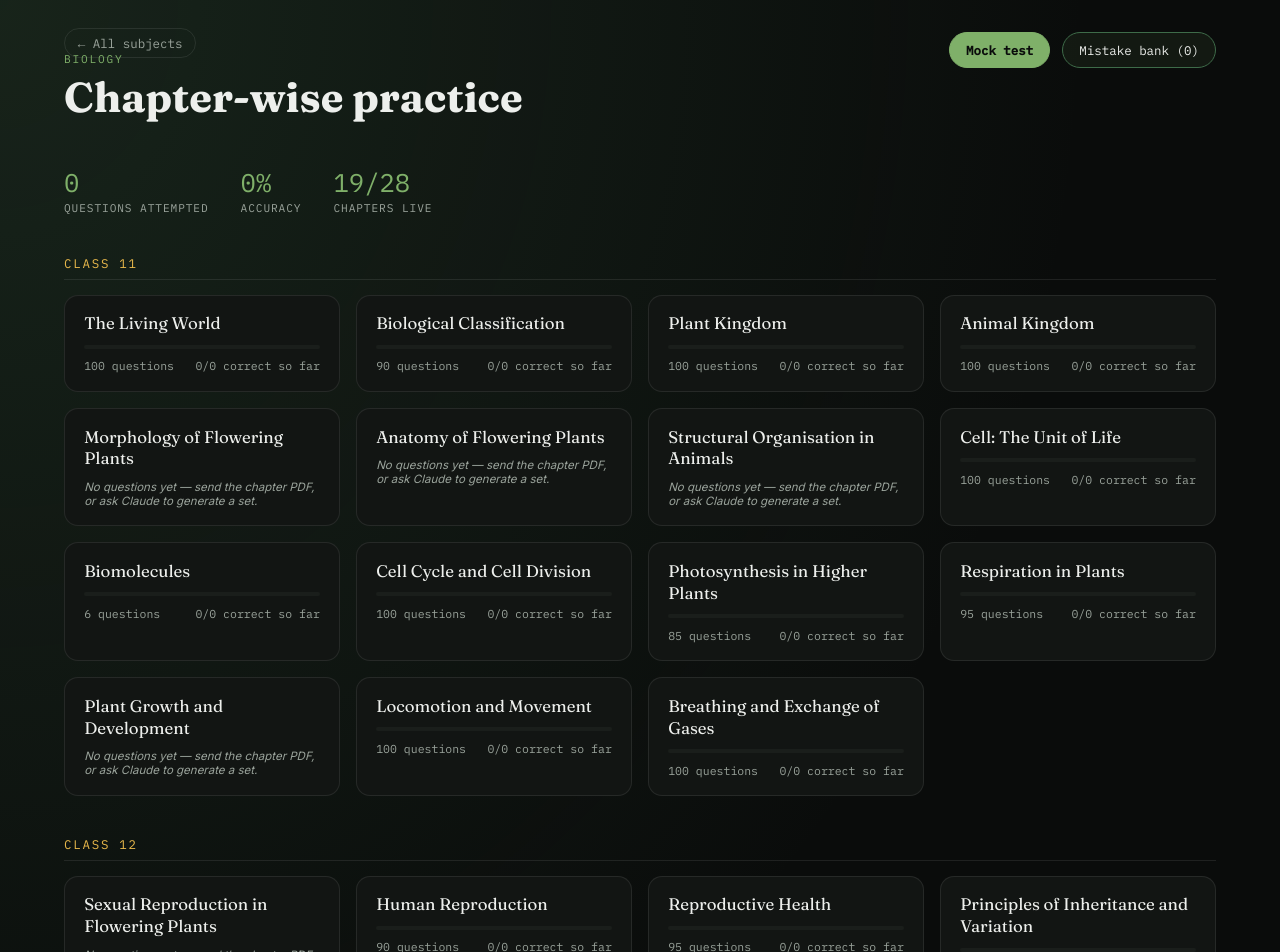
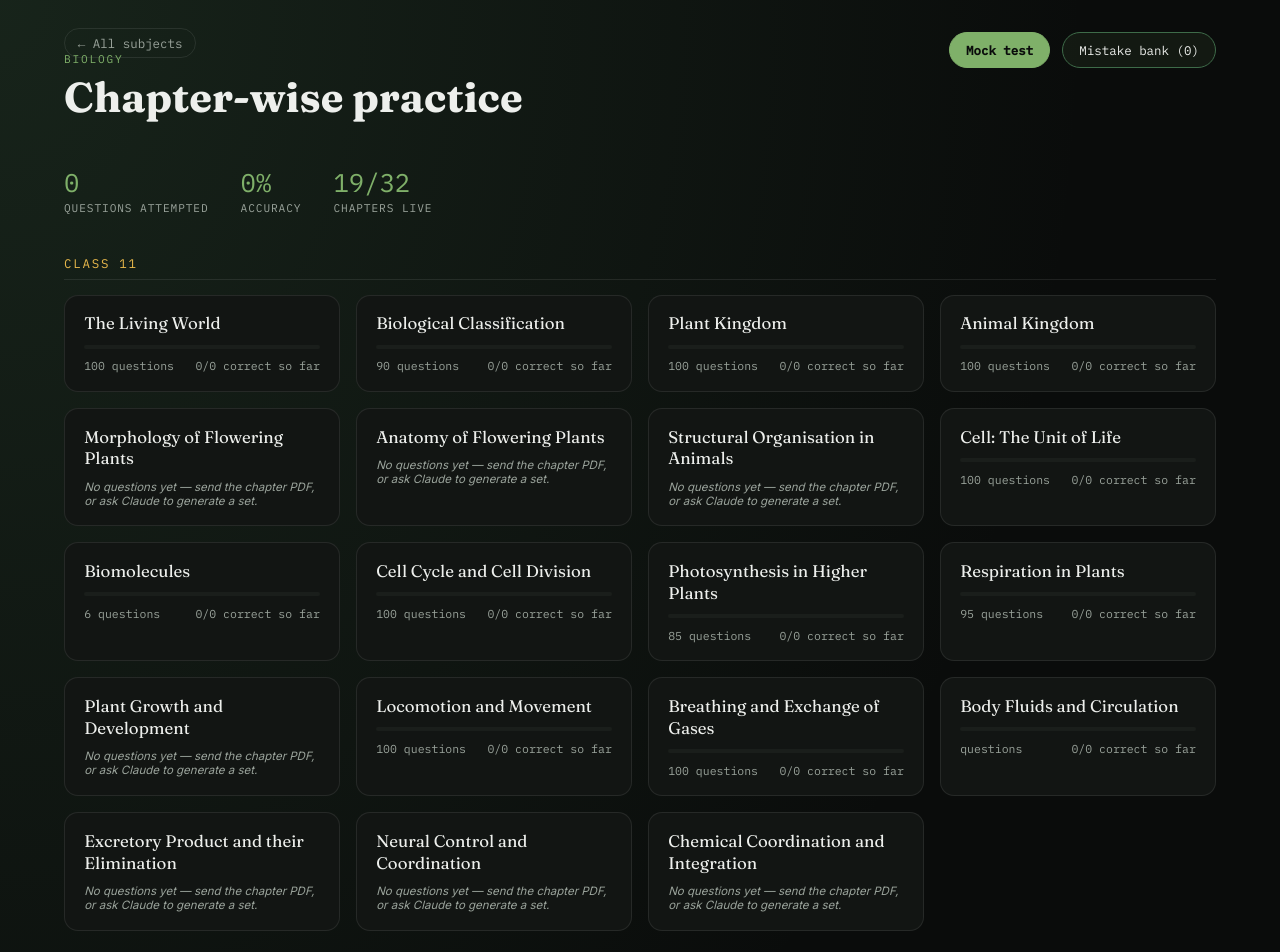
Before and after one commit to vermavijay5670-cmd/question-practice, a React (Vite) app: page /#/biology in a window 1280 px wide. Shown: the top 952 px of the page. Built offline with nearby package versions, Linux system fonts and the light colour scheme.

Commit message:
Some questions and chapters added

```diff
--- a/src/data/biology/chapters.js
+++ b/src/data/biology/chapters.js
@@ -14,6 +14,10 @@ export const CLASS_11 = [
   { id: 'plant-growth-development', name: 'Plant Growth and Development' },
   { id: 'locomotion-movement', name: 'Locomotion and Movement' },
   { id: 'breathing-exchange-gases', name: 'Breathing and Exchange of Gases' },
+  { id: 'body-fluids-circulation', name: 'Body Fluids and Circulation' },
+  { id: 'excretory-product-elimination', name: 'Excretory Product and their Elimination' },
+  { id: 'Neural-control-cordination', name: 'Neural Control and Coordination' },
+  { id: 'chemical-coordination-integration', name: 'Chemical Coordination and Integration' },
 ];
 
 export const CLASS_12 = [
--- a/src/data/biology/questions.js
+++ b/src/data/biology/questions.js
@@ -22,6 +22,10 @@ import { HUMAN_REPRODUCTION } from './banks/humanReproduction';
 import { REPRODUCTIVE_HEALTH } from './banks/reproductiveHealth';
 import { LOCOMOTION_MOVEMENT } from './banks/locomotionMovement';
 import { BREATHING_EXCHANGE_GASES } from './banks/breathingExchangeGases';
+import { BODY_FLUIDS_CIRCULATION } from './banks/bodyFluidsCirculation';
+import { EXCRETORY_PRODUCT_ELIMINATION } from './banks/excretoryProducteElimination';
+import { NEURAL_CONTROL_COORDINATION } from './banks/neuralControlCoordination';
+import { CHEMICAL_COORDINATION_INTEGRATION } from './banks/chemicalCoordinationIntegration';
 
 export const QUESTION_BANK = {
   'biological-classification': BIOLOGICAL_CLASSIFICATION,
@@ -41,6 +45,10 @@ export const QUESTION_BANK = {
   'reproductive-health': REPRODUCTIVE_HEALTH,
   'locomotion-movement': LOCOMOTION_MOVEMENT,
   'breathing-exchange-gases': BREATHING_EXCHANGE_GASES,
+  'body-fluids-circulation': BODY_FLUIDS_CIRCULATION,
+  'excretory-product-elimination': EXCRETORY_PRODUCT_ELIMINATION,
+  'neural-control-coordination': NEURAL_CONTROL_COORDINATION,
+  'chemical-coordination-integration': CHEMICAL_COORDINATION_INTEGRATION,
   biomolecules: [
     {
       id: 'biomol-1',
```
Also changed, not shown: src/data/biology/banks/chemicalCoordinationIntegration.js (added), src/data/biology/banks/excretoryProducteElimination.js (added), src/data/biology/banks/neuralControlCoordination.js (added), 1 other file (tests, documents, lock files or other folders).
